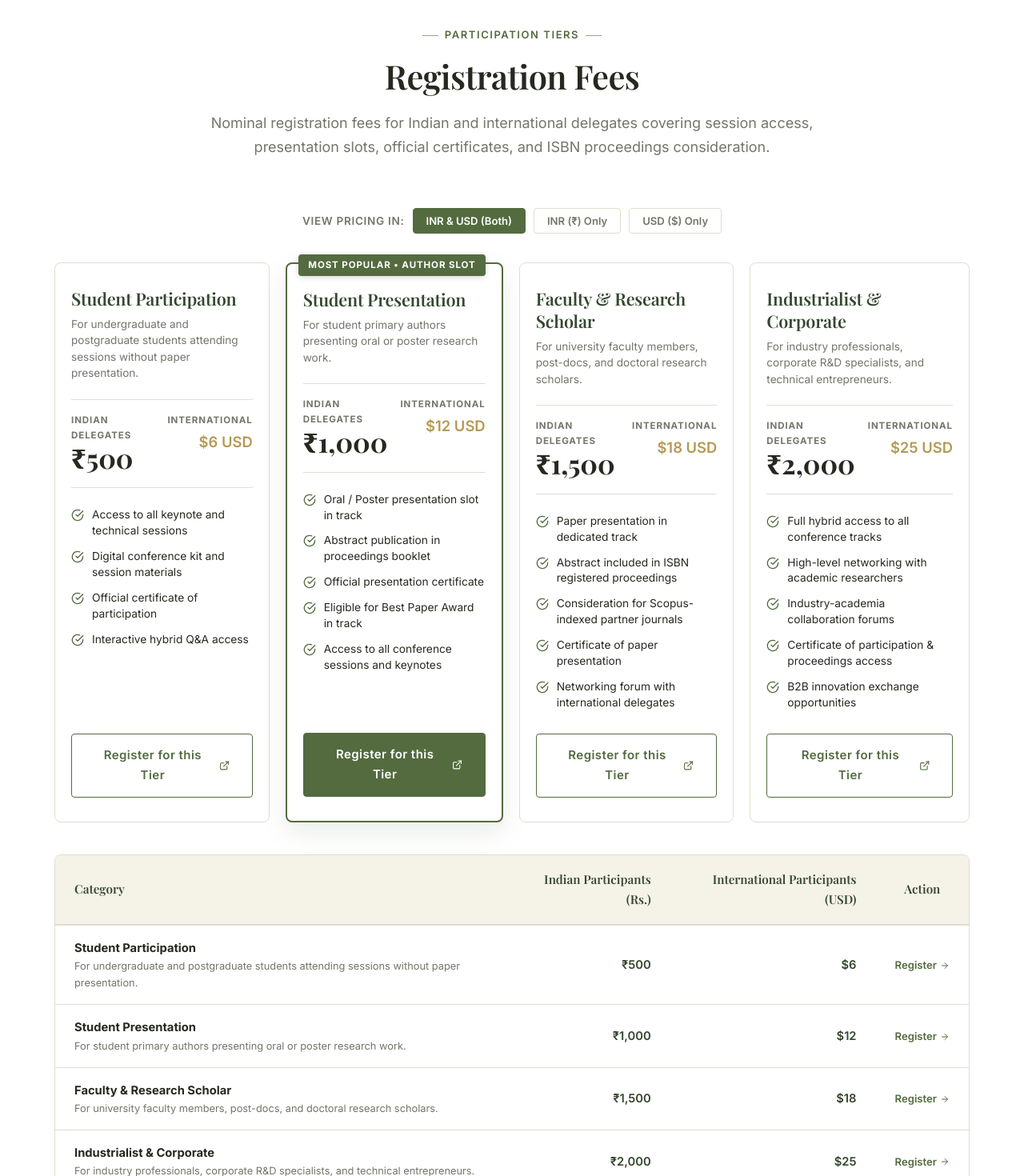
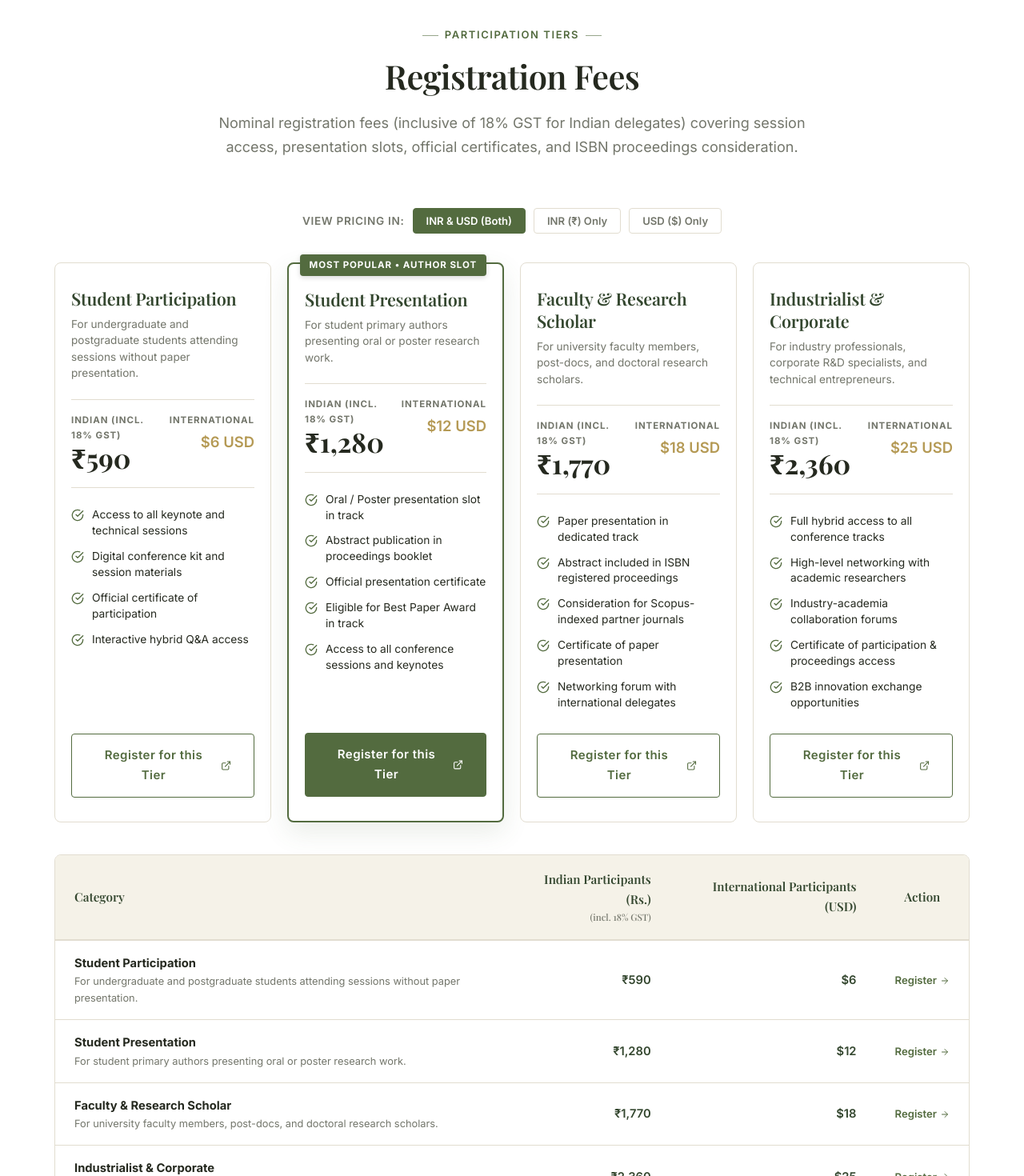
Before and after one commit to VishnuXT/icsgmat, a React (Vite) app: page / in a window 1280 px wide. Shown: the part 9920-11390 px from the top of the page at 80% size. Built offline with nearby package versions, Linux system fonts and the light colour scheme; a web font is replaced by a local one.

Commit message:
feat(pricing): update Indian delegate registration fees to include 18% GST (590, 1280, 1770, 2360)

```diff
--- a/src/components/Registration.jsx
+++ b/src/components/Registration.jsx
@@ -12,7 +12,7 @@ export default function Registration() {
           <span className="section-tag">Participation Tiers</span>
           <h2 className="section-title">Registration Fees</h2>
           <p className="section-subtitle">
-            Nominal registration fees for Indian and international delegates covering session access,
+            Nominal registration fees (inclusive of 18% GST for Indian delegates) covering session access,
             presentation slots, official certificates, and ISBN proceedings consideration.
           </p>
         </div>
@@ -57,7 +57,7 @@ export default function Registration() {
               <div className="reg-price-block">
                 {(currencyMode === 'both' || currencyMode === 'inr') && (
                   <div>
-                    <span className="reg-price-tag">Indian Delegates</span>
+                    <span className="reg-price-tag">Indian (incl. 18% GST)</span>
                     <span className="reg-price-inr">{plan.inr}</span>
                   </div>
                 )}
@@ -104,7 +104,12 @@ export default function Registration() {
             <thead>
               <tr>
                 <th scope="col">Category</th>
-                <th scope="col" className="col-amount">Indian Participants (Rs.)</th>
+                <th scope="col" className="col-amount">
+                  Indian Participants (Rs.)
+                  <span style={{ fontSize: '0.72rem', fontWeight: 500, display: 'block', color: 'var(--color-secondary-text)' }}>
+                    (incl. 18% GST)
+                  </span>
+                </th>
                 <th scope="col" className="col-amount">International Participants (USD)</th>
                 <th scope="col" style={{ textAlign: 'center' }}>Action</th>
               </tr>
--- a/src/data/conferenceData.js
+++ b/src/data/conferenceData.js
@@ -347,9 +347,9 @@ export const registrationPlans = [
   {
     id: "student-part",
     category: "Student Participation",
-    inr: "₹500",
+    inr: "₹590",
     usd: "$6",
-    inrRaw: 500,
+    inrRaw: 590,
     usdRaw: 6,
     subtitle: "For undergraduate and postgraduate students attending sessions without paper presentation.",
     benefits: [
@@ -362,9 +362,9 @@ export const registrationPlans = [
   {
     id: "student-pres",
     category: "Student Presentation",
-    inr: "₹1,000",
+    inr: "₹1,280",
     usd: "$12",
-    inrRaw: 1000,
+    inrRaw: 1280,
     usdRaw: 12,
     popular: true,
     subtitle: "For student primary authors presenting oral or poster research work.",
@@ -379,9 +379,9 @@ export const registrationPlans = [
   {
     id: "faculty-scholar",
     category: "Faculty & Research Scholar",
-    inr: "₹1,500",
+    inr: "₹1,770",
     usd: "$18",
-    inrRaw: 1500,
+    inrRaw: 1770,
     usdRaw: 18,
     subtitle: "For university faculty members, post-docs, and doctoral research scholars.",
     benefits: [
@@ -395,9 +395,9 @@ export const registrationPlans = [
   {
     id: "industrialist",
     category: "Industrialist & Corporate",
-    inr: "₹2,000",
+    inr: "₹2,360",
     usd: "$25",
-    inrRaw: 2000,
+    inrRaw: 2360,
     usdRaw: 25,
     subtitle: "For industry professionals, corporate R&D specialists, and technical entrepreneurs.",
     benefits: [
```
